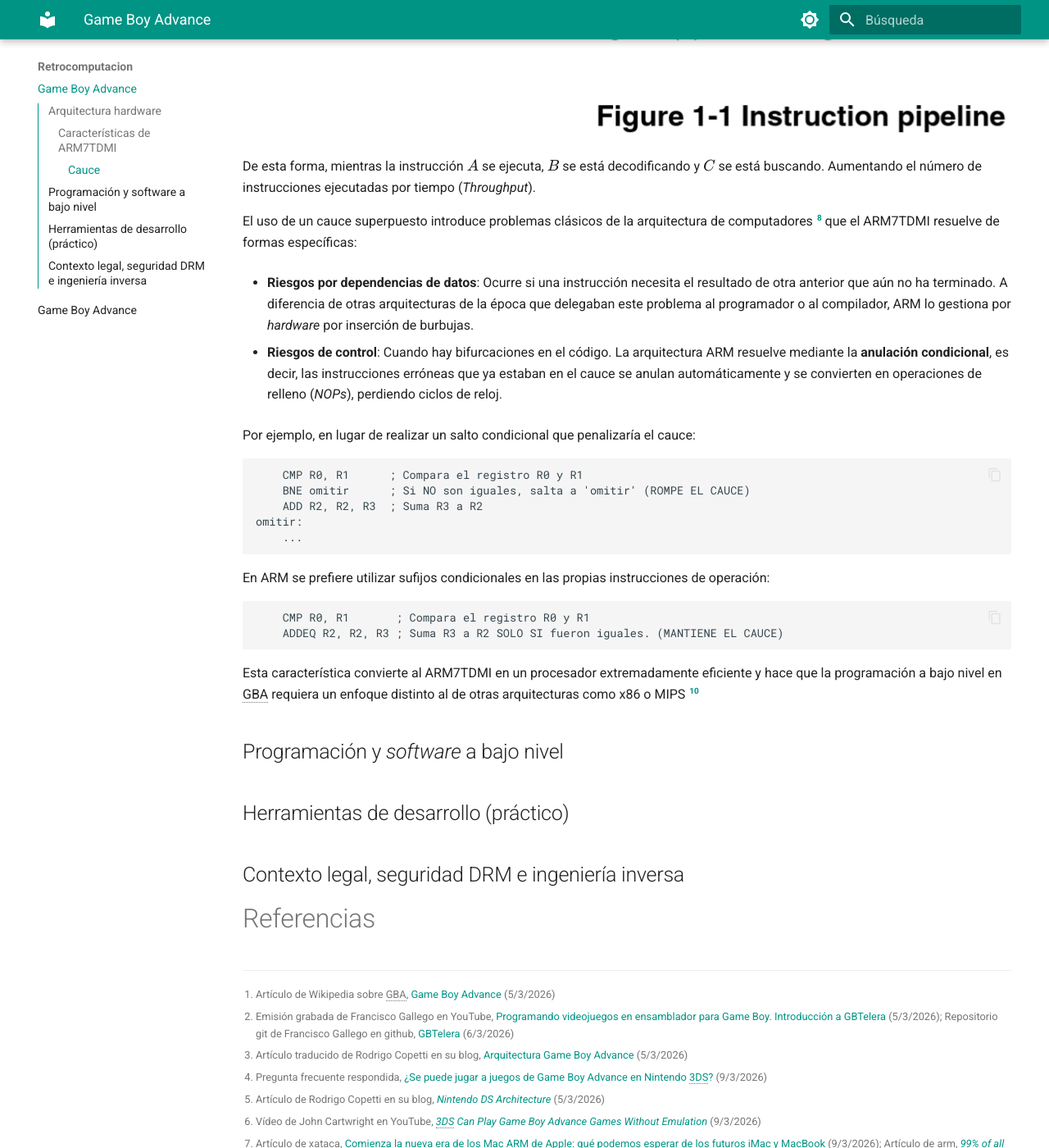
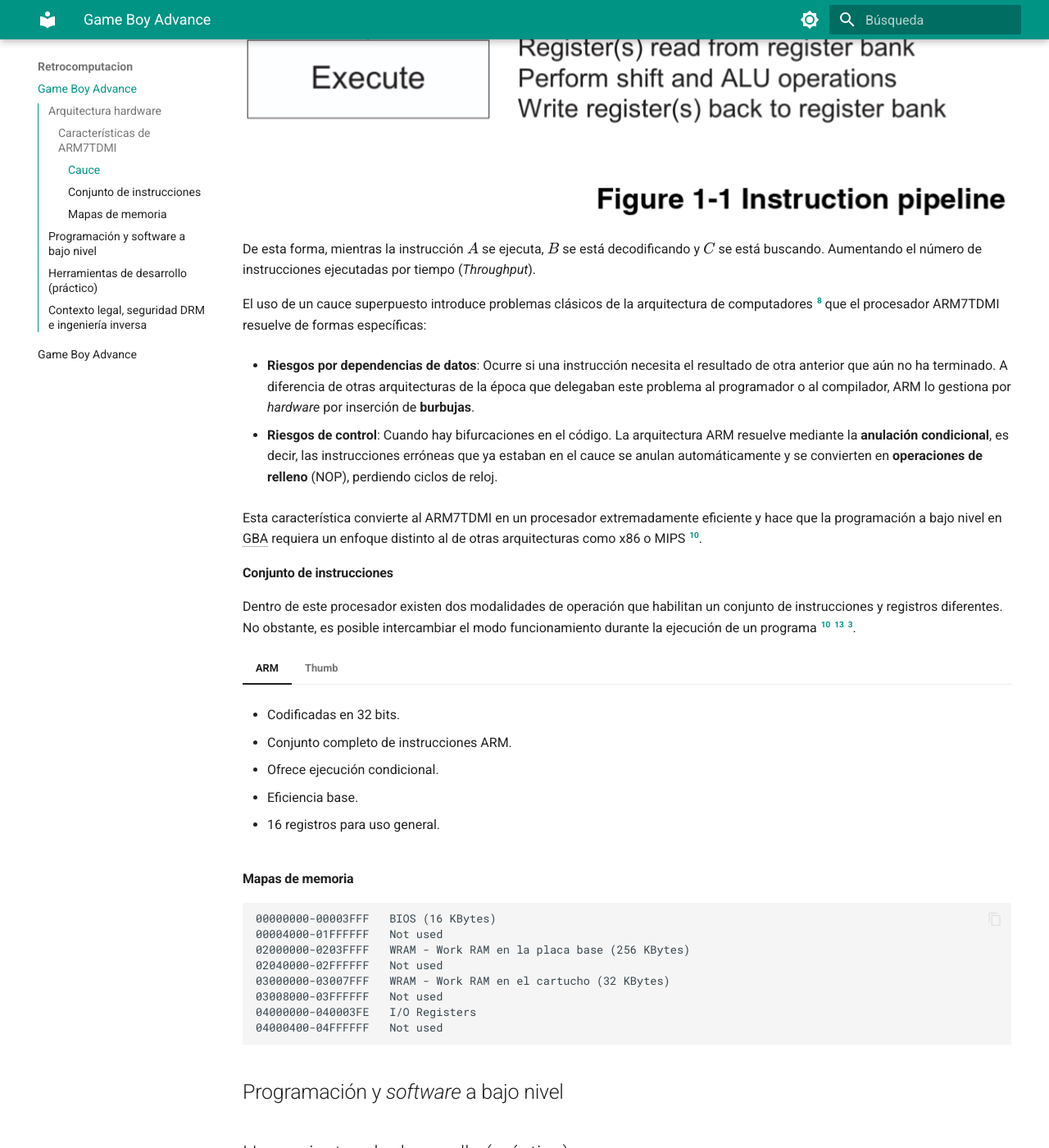
Before and after one commit to abl78-ua/Wiki-IMCR, an MkDocs documentation site: the page built from docs/Retrocomputacion/Retrocomputacion.md, in a window 1280 px wide and 1400 px high, scrolled down 2958 px. Shown: the whole window at 82% size. Built offline with MkDocs 1.6.1 and Material for MkDocs 9.7.7, drawn with Linux system fonts in a browser that asks for light colours; some of the changed text lies outside the part shown.

Commit message:
doc: thumb arm

````diff
--- a/docs/Retrocomputacion/Retrocomputacion.md
+++ b/docs/Retrocomputacion/Retrocomputacion.md
@@ -35,11 +35,17 @@ La irrupción que supuso ARM en su época sigue estando todavía más en la actu
 
 - Ejecución condicional. Esto es que toda instrucción reserva información de si debe ejecuarse o no además de evitar riesgos de control.
 
-- Multiplicación de 32 y 64 bits. Para este último caso, el resultado se reparte en dos registros.
+- Multiplicación de 32 y 64 bits. Para este último caso, el resultado se reparte en dos registros (Sigla M de TDMI).
 
 - No implementa caché.
 
 - Funcionamineto con 3 voltios.
+
+- Se ejecuta a 16,78 MHz [^ref:Tonc].
+
+- Conjunto de instrucciones **Thumb** (Sigla T de TDMI).
+
+- Facilidad para proporcionar opciones para depurar, concretamente: puerto JTAG y EmbeddedICE (Siglas D y I de TDMI).
 
 #### Cauce
 
@@ -49,31 +55,54 @@ Para maximizar el rendimiento y reducir tiempos muertos, implementa una canaliza
 
 De esta forma, mientras la instrucción $A$ se ejecuta, $B$ se está decodificando y $C$ se está buscando. Aumentando el número de instrucciones ejecutadas por tiempo (*Throughput*).
 
-El uso de un cauce superpuesto introduce problemas clásicos de la arquitectura de computadores [^ref:ACIC] que el ARM7TDMI resuelve de formas específicas:
+El uso de un cauce superpuesto introduce problemas clásicos de la arquitectura de computadores [^ref:ACIC] que el procesador ARM7TDMI resuelve de formas específicas:
 
-- **Riesgos por dependencias de datos**: Ocurre si una instrucción necesita el resultado de otra anterior que aún no ha terminado. A diferencia de otras arquitecturas de la época que delegaban este problema al programador o al compilador, ARM lo gestiona por *hardware* por inserción de burbujas.
+- **Riesgos por dependencias de datos**: Ocurre si una instrucción necesita el resultado de otra anterior que aún no ha terminado. A diferencia de otras arquitecturas de la época que delegaban este problema al programador o al compilador, ARM lo gestiona por *hardware* por inserción de **burbujas**.
 
-- **Riesgos de control**: Cuando hay bifurcaciones en el código. La arquitectura ARM resuelve mediante la **anulación condicional**, es decir, las instrucciones erróneas que ya estaban en el cauce se anulan automáticamente y se convierten en operaciones de relleno (*NOPs*), perdiendo ciclos de reloj.
+- **Riesgos de control**: Cuando hay bifurcaciones en el código. La arquitectura ARM resuelve mediante la **anulación condicional**, es decir, las instrucciones erróneas que ya estaban en el cauce se anulan automáticamente y se convierten en **operaciones de relleno** (NOP), perdiendo ciclos de reloj.
 
-Por ejemplo, en lugar de realizar un salto condicional que penalizaría el cauce:
+Esta característica convierte al ARM7TDMI en un procesador extremadamente eficiente y hace que la programación a bajo nivel en GBA requiera un enfoque distinto al de otras arquitecturas como x86 o MIPS [^ref:Tonc].
 
-``` armasm
-    CMP R0, R1      ; Compara el registro R0 y R1
-    BNE omitir      ; Si NO son iguales, salta a 'omitir' (ROMPE EL CAUCE)
-    ADD R2, R2, R3  ; Suma R3 a R2
-omitir:
-    ...
+#### Conjunto de instrucciones
+
+Dentro de este procesador existen dos modalidades de operación que habilitan un conjunto de instrucciones y registros diferentes. No obstante, es posible intercambiar el modo funcionamiento durante la ejecución de un programa [^ref:Tonc] [^ref:ARM7] [^ref:CopettiGBA].
+
+=== "ARM"
+
+	- Codificadas en 32 bits.
+
+	- Conjunto completo de instrucciones ARM.
+
+	- Ofrece ejecución condicional.
+
+	- Eficiencia base.
+
+	- 16 registros para uso general.
+
+=== "Thumb"
+
+    - Codificadas en 16 bits.
+
+	- Son subconjunto (*subset*) de ARM.
+
+	- No tiene la capacidad de ejecución condicional.
+
+	- Más eficientes.
+
+	- 8 registros para uso general.
+
+#### Mapas de memoria
+
 ```
-
-En ARM se prefiere utilizar sufijos condicionales en las propias instrucciones de operación:
-
-
-``` armasm
-    CMP R0, R1       ; Compara el registro R0 y R1
-    ADDEQ R2, R2, R3 ; Suma R3 a R2 SOLO SI fueron iguales. (MANTIENE EL CAUCE)
+00000000-00003FFF   BIOS (16 KBytes)
+00004000-01FFFFFF   Not used
+02000000-0203FFFF   WRAM - Work RAM en la placa base (256 KBytes)
+02040000-02FFFFFF   Not used
+03000000-03007FFF   WRAM - Work RAM en el cartucho (32 KBytes)
+03008000-03FFFFFF   Not used
+04000000-040003FE   I/O Registers
+04000400-04FFFFFF   Not used
 ```
-
-Esta característica convierte al ARM7TDMI en un procesador extremadamente eficiente y hace que la programación a bajo nivel en GBA requiera un enfoque distinto al de otras arquitecturas como x86 o MIPS [^ref:Tonc]
 
 ## Programación y *software* a bajo nivel
 
````
